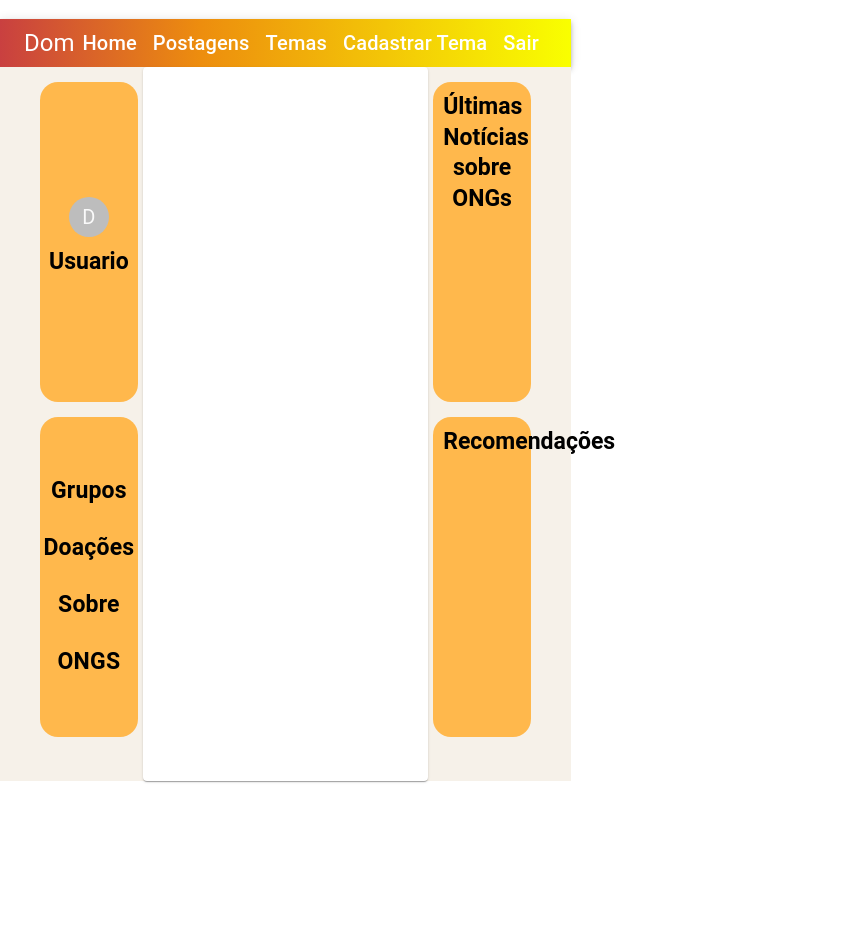
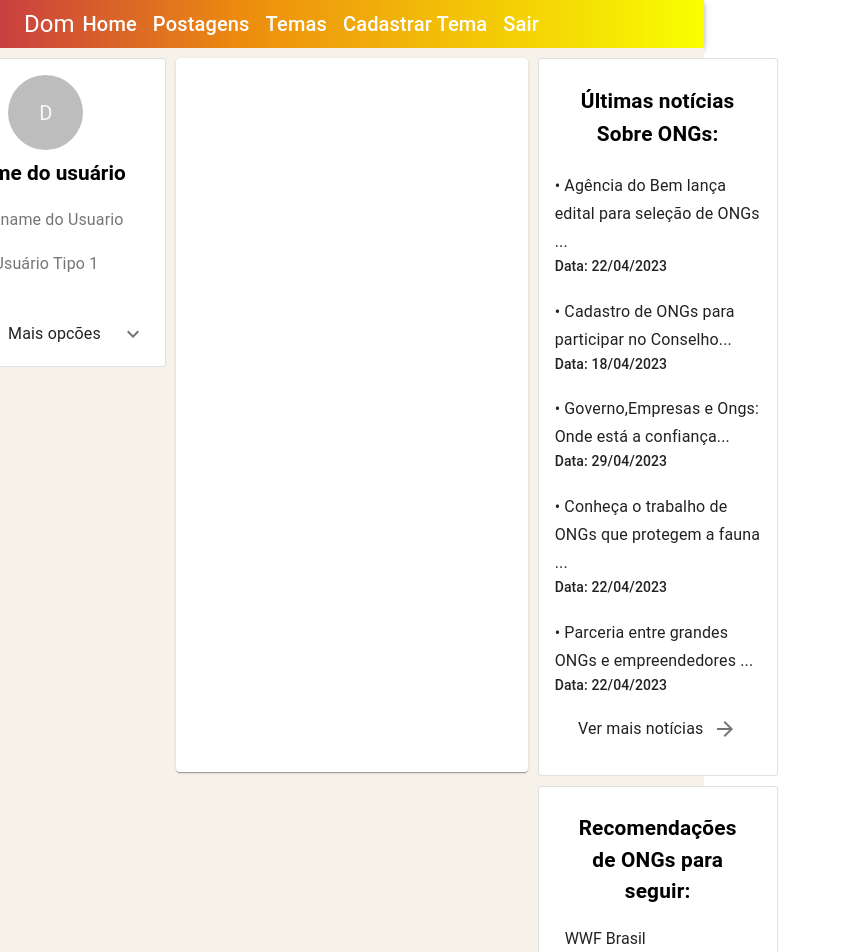
Before and after one commit to Beatriz-CGomes/Projeto-Donare-front, a React (Vite) app: page /home in a window 1280 px wide. Shown: the top 952 px of the page, without its empty margins (0-841 px from the left). Before the commit the page ends 800 px from the top, so only its background shows below. Built offline with nearby package versions, Linux system fonts and the light colour scheme; the HTML template or start-up script is replaced by a standard one.

Commit message:
Estruturando pagina Home

```diff
--- a/src/pages/Home/Home.css
+++ b/src/pages/Home/Home.css
@@ -1,35 +1,80 @@
+/*corpo*/
 .bg-color {
   background-color: #f6f1e9;
 }
 
+.padding-top-bot {
+  padding-top: 10px;
+  padding-bottom: 10px;
+}
+
+.non-padding{
+  padding: 0 !important;
+}
+
+.margin-right-2{
+  margin-right: 10px !important;
+}
+
+/*Card esquerda*/
 .card {
-  background-color: #ffb84c;
-  min-height: 40vh;
-  border-radius: 18px;
+  min-width: 30vh !important;
+  margin-top: 10px;
+  margin-right: 10px;
+  display: flex;
+  flex-direction: column;
+}
+
+.box {
+  display: flex;
+  justify-content: flex-end;
+}
+
+.card-content {
   display: flex;
   flex-direction: column;
   align-items: center;
   justify-content: center;
-  margin: 15px 5px 0 40px;
 }
 
 .icons {
-  width: 40px;
-  height: 40px;
+  width: 75px !important;
+  height: 75px !important;
 }
 
+/*Card direita*/
 .card2 {
-  min-height: 40vh;
-  background-color: #ffb84c;
-  margin: 15px 40px 0 5px;
+  min-width: 30vh !important;
   display: flex;
   flex-direction: column;
-  border-radius: 18px;
+  justify-content: flex-start;
+  margin: 10px;
 }
+
+.flex-row{
+  display: flex;
+  flex-direction: row;
+  justify-content: center;
+}
+
+ul{
+  list-style: none;
+  display: flex;
+  flex-direction: column;
+  text-align: start;
+}
+
+ul li{
+  font-size: 1rem;
+  font-family: "Roboto","Helvetica","Arial",sans-serif;
+  padding: 10px;
+}
+
 
 .titulo {
   font-weight: bold !important;
-  color: white;
+  font-size: 1.3rem !important;
+  text-align: center;
 }
 
 .card3 {
@@ -37,7 +82,8 @@
   background-color: #ffb84c;
 }
 
-.altura{
+.altura {
+  margin-top: 10px;
   min-height: calc(100vh - 86px);
-  background-color: red;
+  background-color: red ;
 }
--- a/src/pages/Home/Home.tsx
+++ b/src/pages/Home/Home.tsx
@@ -1,24 +1,54 @@
 import React from "react";
-import { Avatar, Grid, Paper, Typography } from "@material-ui/core";
+import { Avatar, Card, CardActions, CardContent} from "@material-ui/core";
+import { Collapse, Grid, IconButton, Paper, Typography } from "@material-ui/core";
+import ExpandMoreIcon from '@material-ui/icons/ExpandMore';
+import ArrowForwardIcon from '@material-ui/icons/ArrowForward';
 
 import './Home.css'
-import { Box } from "@mui/material";
+import { Box} from "@mui/material";
+
 
 function Home() {
+
+    //variaveis para a expansão do card
+    const [expanded,setExpanded] = React.useState(false)
+
+    //função para abrir e fechar o card
+    const clickExpandir = () =>{
+        setExpanded(!expanded);
+    }
+
+
+
     return (
         <>
             <Grid direction="row" justifyContent="center" container className="bg-color">
                 <Grid item xs={3}>
-                    <Box className="card">
-                        <Avatar className="icons">D</Avatar>
-                        <Typography variant="h5" className="titulo">Usuario</Typography>
-                    </Box>
+                    <Box className="box">
+                        <Card variant="outlined" className="card">
+                            <CardContent className="card-content">
+                                <Avatar className="icons padding-top-bot">D</Avatar>
+                                <Typography variant="h5" className="padding-top-bot titulo">Nome do usuário</Typography>
+                                <Typography className="padding-top-bot" color="textSecondary">Nickname do Usuario</Typography>
+                                <Typography className="padding-top-bot" color="textSecondary">Usuário Tipo 1</Typography>
+                            </CardContent>
 
-                    <Box className="card">
-                        <Typography variant="h6" className="titulo">Grupos</Typography>
-                        <Typography variant="h6" className="titulo">Doações</Typography>
-                        <Typography variant="h6" className="titulo">Sobre</Typography>
-                        <Typography variant="h6" className="titulo">ONGS</Typography>
+                            <CardActions className="box">
+                                <Typography className="padding-top-bot" variant="subtitle1">Mais opcões</Typography>
+                                <IconButton onClick={clickExpandir} aria-expanded={expanded} aria-label="show more">
+                                    <ExpandMoreIcon />
+                                </IconButton>
+                            </CardActions>
+
+                            <Collapse in={expanded} timeout='auto' unmountOnExit>
+                                <CardContent>
+                                    <Typography className="padding-top-bot">Notícias</Typography>
+                                    <Typography className="padding-top-bot">ONGs</Typography>
+                                    <Typography className="padding-top-bot">Grupos</Typography>
+                                    <Typography className="padding-top-bot">Faça sua Doação!</Typography>
+                                </CardContent>
+                            </Collapse>
+                        </Card>
                     </Box>
 
                 </Grid>
@@ -27,15 +57,56 @@ function Home() {
                 </Grid>
 
                 <Grid item xs={3}>
-                    <Box className="card2">
-                        <Typography variant="h5" component='h5' align="center" className="titulo">Últimas Notícias sobre ONGs</Typography>
-                    </Box>
+                   <Card variant="outlined" className="card2">
+                    <CardContent>
+                        <Typography variant="h6" className="titulo">Últimas notícias Sobre ONGs:</Typography>
 
-                    <Box className="card2">
-                        <Typography variant="h5" component='h5' align="center" className="titulo">Recomendações</Typography>
-                    </Box>
-                    <Box>
-                    </Box>
+                        <Box className="padding-top-bot">
+                        <Typography variant="subtitle1">• Agência do Bem lança edital para seleção de ONGs ...</Typography>
+                        <Typography variant="subtitle2" >Data: 22/04/2023</Typography>
+                        </Box>
+
+                        <Box className="padding-top-bot">
+                        <Typography variant="subtitle1">• Cadastro de ONGs para participar no Conselho...</Typography>
+                        <Typography variant="subtitle2" >Data: 18/04/2023</Typography>
+                        </Box>
+
+                        <Box className="padding-top-bot">
+                        <Typography variant="subtitle1">• Governo,Empresas e Ongs: Onde está a confiança...</Typography>
+                        <Typography variant="subtitle2" >Data: 29/04/2023</Typography>
+                        </Box>
+
+                        <Box className="padding-top-bot">
+                        <Typography variant="subtitle1">• Conheça o trabalho de ONGs que protegem a fauna ...</Typography>
+                        <Typography variant="subtitle2">Data: 22/04/2023</Typography>
+                        </Box>
+
+                        <Box className="padding-top-bot">
+                        <Typography variant="subtitle1">• Parceria entre grandes ONGs e empreendedores ...</Typography>
+                        <Typography variant="subtitle2" >Data: 22/04/2023</Typography>
+                        </Box>
+
+                        <Box className="padding-top-bot flex-row">
+                            <Typography className="margin-right-2">Ver mais notícias</Typography>
+                            <IconButton className="non-padding">
+                                <ArrowForwardIcon/>
+                            </IconButton>
+                        </Box>
+                    </CardContent>
+                   </Card>
+
+                   <Card variant="outlined" className="card2">
+                    <CardContent>
+                        <Typography className="titulo">Recomendações de ONGs para seguir: </Typography>
+                        <ul>
+                            <li>WWF Brasil</li>
+                            <li>Green Peace</li>
+                            <li>Instituto Cuida de Mim</li>
+                            <li>Beija-Flores Solidários</li>
+                            <li>Amigos do bem</li>
+                        </ul>
+                    </CardContent>
+                   </Card>
                 </Grid>
             </Grid>
         </>
```
